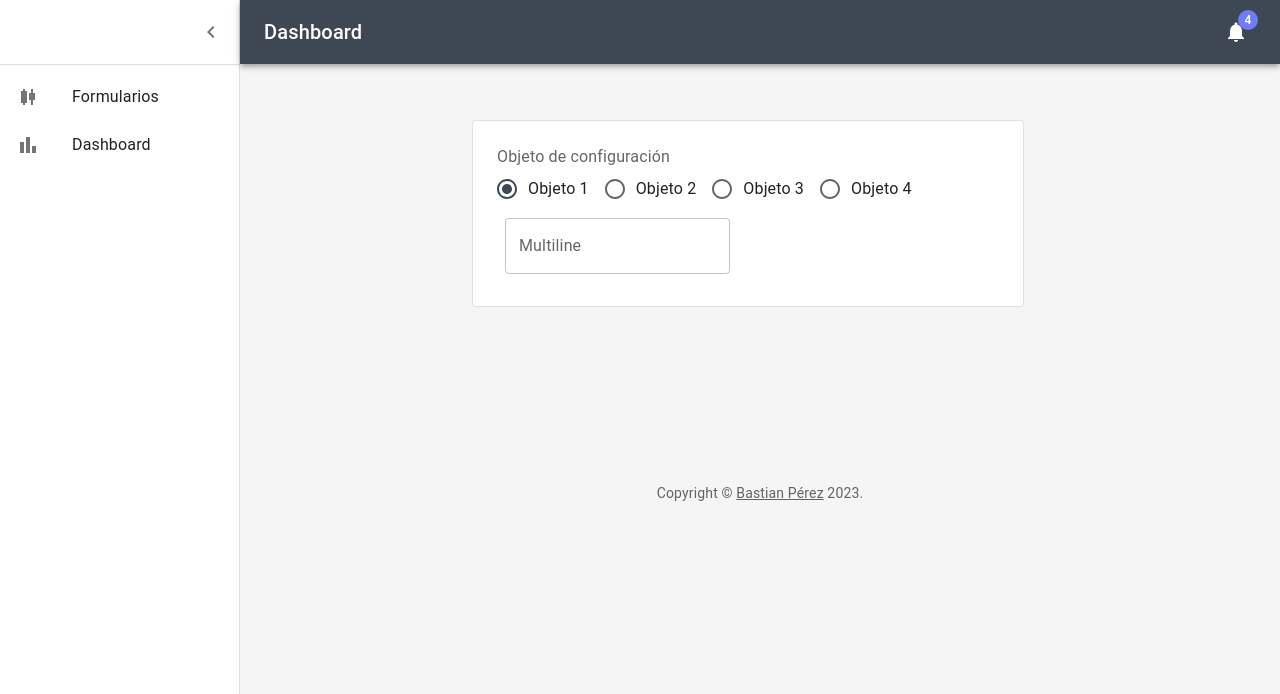
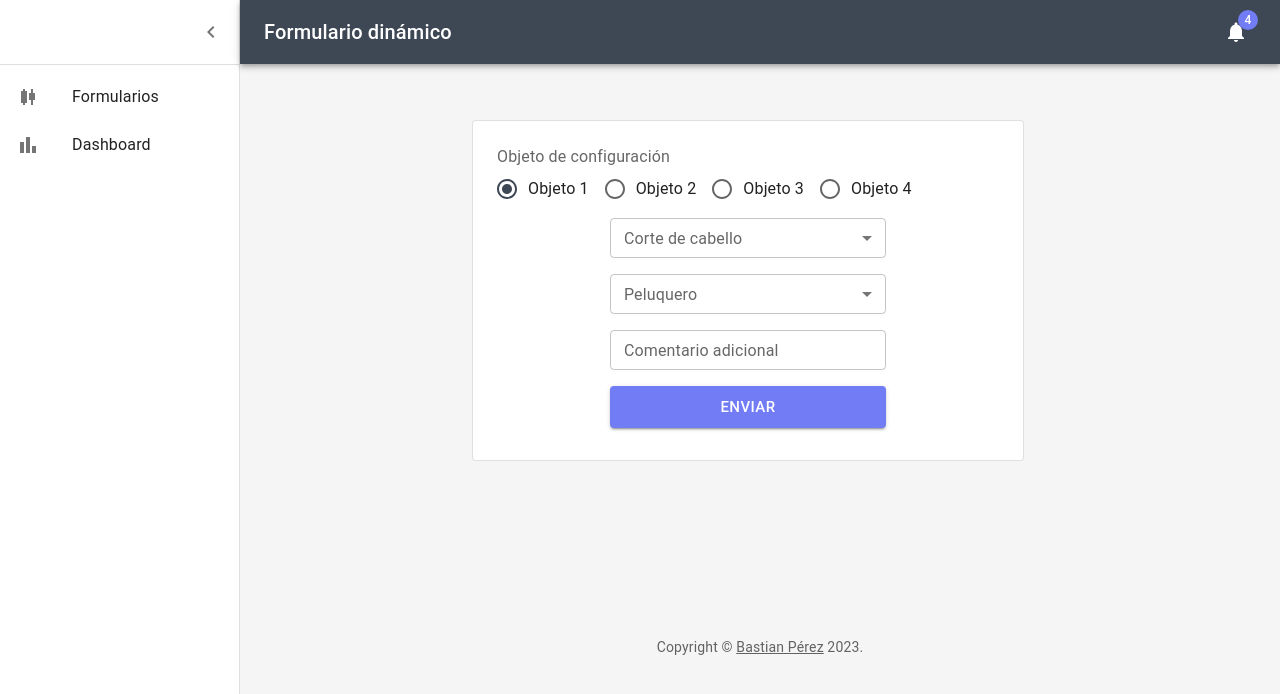
Before and after one commit to stuk4/dynamic-form, a React (Vite) app: page / in a window 1280 px wide. Shown: the top 694 px of the page. Built offline with nearby package versions, Linux system fonts and the light colour scheme.

Commit message:
avanzo en formulario dinamico

```diff
--- a/src/components/fields/MySelectField.tsx
+++ b/src/components/fields/MySelectField.tsx
@@ -18,7 +18,7 @@ export const MySelectField: React.FC<Props> = ({ label, options, handleOnBlur, h
   const { onBlur, onChange, ...field } = { ...fields }
 
   return (
-        <FormControl size="small" fullWidth variant="outlined" >
+        <FormControl size='small' fullWidth variant="outlined" >
             <InputLabel htmlFor={props.name}>{label}</InputLabel>
             <Select
                 error={Boolean(error) && touched}
--- a/src/context/DynamicFormsContext.tsx
+++ b/src/context/DynamicFormsContext.tsx
@@ -1,7 +1,9 @@
 import React, { useState } from 'react'
+import { dataExample } from '../data-example'
+import { Field } from '../interfaces/IForms'
 
 export interface IDynamicFormsState {
-  objectType: string
+  formData: Field[]
 }
 export interface IDynamicFormsContext {
   dynamicForm: IDynamicFormsState
@@ -12,11 +14,13 @@ export const DynamicFormsContext = React.createContext<IDynamicFormsContext | nu
 
 export const DynamicFormsProvider: React.FC<{ children: React.ReactNode }> = ({ children }) => {
   const [dynamicForm, setDynamicForm] = useState<IDynamicFormsState>({
-    objectType: '1'
+    formData: []
   })
 
   const updateObjectType = (objectType: string): void => {
-    setDynamicForm({ ...dynamicForm, objectType })
+    const data = dataExample[parseInt(objectType) - 1].form as Field[]
+    setDynamicForm({ ...dynamicForm, formData: [] })
+    setDynamicForm({ ...dynamicForm, formData: data })
   }
 
   return (
--- /dev/null
+++ b/src/data-example/index.ts
@@ -0,0 +1,12 @@
+
+import object1 from './object-1.json'
+import object2 from './object-2.json'
+import object3 from './object-3.json'
+import object4 from './object-4.json'
+
+export const dataExample = [
+  object1,
+  object2,
+  object3,
+  object4
+]
--- a/src/hooks/useDynamicFields.tsx
+++ b/src/hooks/useDynamicFields.tsx
@@ -8,17 +8,17 @@ interface Props {
   //   Si se necesita agregar un campo extra
   extraFields?: Record<string, any>
 }
-interface ReturnDynamicFields {
+interface IUseDynamicFields {
   validationSchema: Record<string, any>
   initialValues: Record<string, any>
 }
 
-export const useDynamicFields = ({ fields, extraFields }: Props): ReturnDynamicFields => {
-  const initialValues: Record<string, any> = {}
-  const requiredFields: Record<string, any> = {}
+const initialValues: Record<string, any> = {}
+const requiredFields: Record<string, any> = {}
+export const useDynamicFields = ({ fields, extraFields }: Props): IUseDynamicFields => {
   if (fields.length !== 0) {
     for (const input of fields) {
-      initialValues[input.name] = input.value
+      initialValues[input.name] = input.value.length !== 0 ? input.value : ''
 
       if (input.validations.length === 0) continue
       let schema = Yup.string()
@@ -29,7 +29,7 @@ export const useDynamicFields = ({ fields, extraFields }: Props): ReturnDynamicF
         }
 
         if (rule.type === ValidationType.MAX_LENGTH) {
-          schema = schema.min(rule.value ?? 2, `Máximo de ${rule.value ?? 2} caracteres`)
+          schema = schema.max(rule.value ?? 100, `Máximo de ${rule.value ?? 100} caracteres`)
         }
 
         // ...Agregar  otras reglas si se necesita
--- a/src/views/forms/FormsView.tsx
+++ b/src/views/forms/FormsView.tsx
@@ -1,9 +1,17 @@
-import { Box, Container, Paper, TextField } from '@mui/material'
-import React from 'react'
+import { Box, Button, Container, Paper } from '@mui/material'
+import React, { useContext } from 'react'
 
 import { SelectObjectType } from './components/SelectObjectType'
+import { DynamicFormsContext, IDynamicFormsContext } from '../../context/DynamicFormsContext'
+import { DynamicFields } from './components/DynamicFields'
+import { Form, Formik, FormikProps } from 'formik'
+import { useDynamicFields } from '../../hooks/useDynamicFields'
 
 export const FormsView: React.FC = (): JSX.Element => {
+  const { dynamicForm } = useContext(DynamicFormsContext) as IDynamicFormsContext
+  const { validationSchema, initialValues } = useDynamicFields({
+    fields: dynamicForm.formData
+  })
   return (
         <Container component="main" maxWidth="sm"
             sx={
@@ -16,25 +24,46 @@ export const FormsView: React.FC = (): JSX.Element => {
                 p: { xs: 3, md: 3 }
               }}
               >
+                <>
+
                 <SelectObjectType />
-                <Box
-                  component="form"
-                  sx={{
-                    '& .MuiTextField-root': { m: 1, width: '25ch' }
-                  }}
+                { dynamicForm.formData.length !== 0 &&
+                <Formik
+                    initialValues={initialValues}
+                    validationSchema={validationSchema}
+                    onSubmit={(values) => {
+                      console.log(values)
+                    }}
 
-                  noValidate
-                  autoComplete="off"
                 >
-                  <TextField
-                    id="outlined-multiline-flexible"
-                    label="Multiline"
-                    multiline
-                    maxRows={4}
-                  />
 
-                </Box>
+                    {
+                        (formik: FormikProps<Record<string, any>>) => (
+                          <Form noValidate>
+                            <Box
+                              component="div"
+                              sx={{
+                                display: 'flex',
+                                justifyContent: 'center',
+                                flexWrap: 'wrap',
+                                margin: 'auto',
+                                '& .MuiTextField-root': { m: 1, width: '55%' },
+                                '& .MuiFormControl-root': { m: 1, width: '55%' },
+                                '& .MuiButton-root': { m: 1, width: '55%' }
+                              }}
 
+                            >
+
+                              <DynamicFields fields={dynamicForm.formData}/>
+                              <Button color='secondary' size='large' variant="contained" type='submit'>Enviar</Button>
+
+                            </Box>
+                          </Form>
+                        )
+                      }
+                </Formik>
+              }
+             </>
             </Paper>
         </Container>
   )
--- a/src/views/forms/components/DynamicFields.tsx
+++ b/src/views/forms/components/DynamicFields.tsx
@@ -5,6 +5,7 @@ import { MyTextField } from '../../../components/fields/MyTextField'
 import { MyDateField } from '../../../components/fields/MyDateField'
 import { Field, FieldType } from '../../../interfaces/IForms'
 import { MySelectField } from '../../../components/fields/MySelectField'
+import { MyTextFieldMultiline } from '../../../components/fields/MyTextFieldMultiline'
 interface Props {
   fields: Field[]
   preview?: boolean
@@ -14,7 +15,7 @@ interface Props {
 export const DynamicFields: React.FC<Props> = ({ fields, preview = false }: Props): JSX.Element | null => {
   if (fields.length !== 0) {
     return (
-                <div className="metadata__container-metadata">
+                <>
                     {
                         fields.map(({ type, name, label, options }, index) => {
                           if (type === FieldType.INPUT) {
@@ -49,6 +50,19 @@ export const DynamicFields: React.FC<Props> = ({ fields, preview = false }: Prop
                                     />
 
                             )
+                          } else if (type === FieldType.TEXT_AREA) {
+                            return (
+
+                                  <MyTextFieldMultiline
+                                      disabled={preview}
+                                      key={ name }
+                                      label={ label }
+                                      name={ name }
+                                      options={options}
+
+                                  />
+
+                            )
                           } else {
                             return (
 
@@ -60,7 +74,7 @@ export const DynamicFields: React.FC<Props> = ({ fields, preview = false }: Prop
                           // throw new Error(`El type: ${ type }, no es soportado`);
                         })
                     }
-                </div>
+                </>
 
     )
   } else {
--- a/src/views/forms/components/SelectObjectType.tsx
+++ b/src/views/forms/components/SelectObjectType.tsx
@@ -1,15 +1,20 @@
 import { FormControl, FormControlLabel, FormLabel, Radio, RadioGroup } from '@mui/material'
-import React, { useContext, useState } from 'react'
+import React, { useContext, useEffect, useState } from 'react'
 import { DynamicFormsContext, IDynamicFormsContext } from '../../../context/DynamicFormsContext'
 
 export const SelectObjectType: React.FC = (): JSX.Element => {
-  const { dynamicForm, updateObjectType } = useContext(DynamicFormsContext) as IDynamicFormsContext
-  const [objectType, setObjectType] = useState<string>(dynamicForm.objectType)
+  const { updateObjectType } = useContext(DynamicFormsContext) as IDynamicFormsContext
+  const [objectType, setObjectType] = useState<string>('1')
+
+  useEffect(() => {
+    updateObjectType(objectType)
+  }, [])
 
   const handleChangeObjectType = (event: React.ChangeEvent<HTMLInputElement>): void => {
     setObjectType(event.target.value)
     updateObjectType(event.target.value)
   }
+
   return (
     <FormControl>
     <FormLabel id="objects">Objeto de configuración</FormLabel>
--- a/src/views/layout/LayoutView.tsx
+++ b/src/views/layout/LayoutView.tsx
@@ -12,7 +12,6 @@ import Grid from '@mui/material/Grid'
 import Link from '@mui/material/Link'
 import MenuIcon from '@mui/icons-material/Menu'
 import NotificationsIcon from '@mui/icons-material/Notifications'
-
 import { AppBar } from './components/AppBar'
 import { Outlet } from 'react-router-dom'
 import { SideBar } from './components/SideBar'
@@ -66,16 +65,13 @@ const LayoutView: React.FC = (): JSX.Element => {
               noWrap
               sx={{ flexGrow: 1 }}
             >
-              Dashboard
+              Formulario dinámico
             </Typography>
             <IconButton color="inherit">
               <Badge badgeContent={4} color="secondary">
                 <NotificationsIcon />
               </Badge>
             </IconButton>
-            {/* <IconButton onClick={()=> logout()} color="inherit">
-              <Logout  />
-            </IconButton> */}
           </Toolbar>
         </AppBar>
         <SideBar
```
Also changed, not shown: src/data-example/object-3.json (renamed from src/data-example/obect-3.json).
